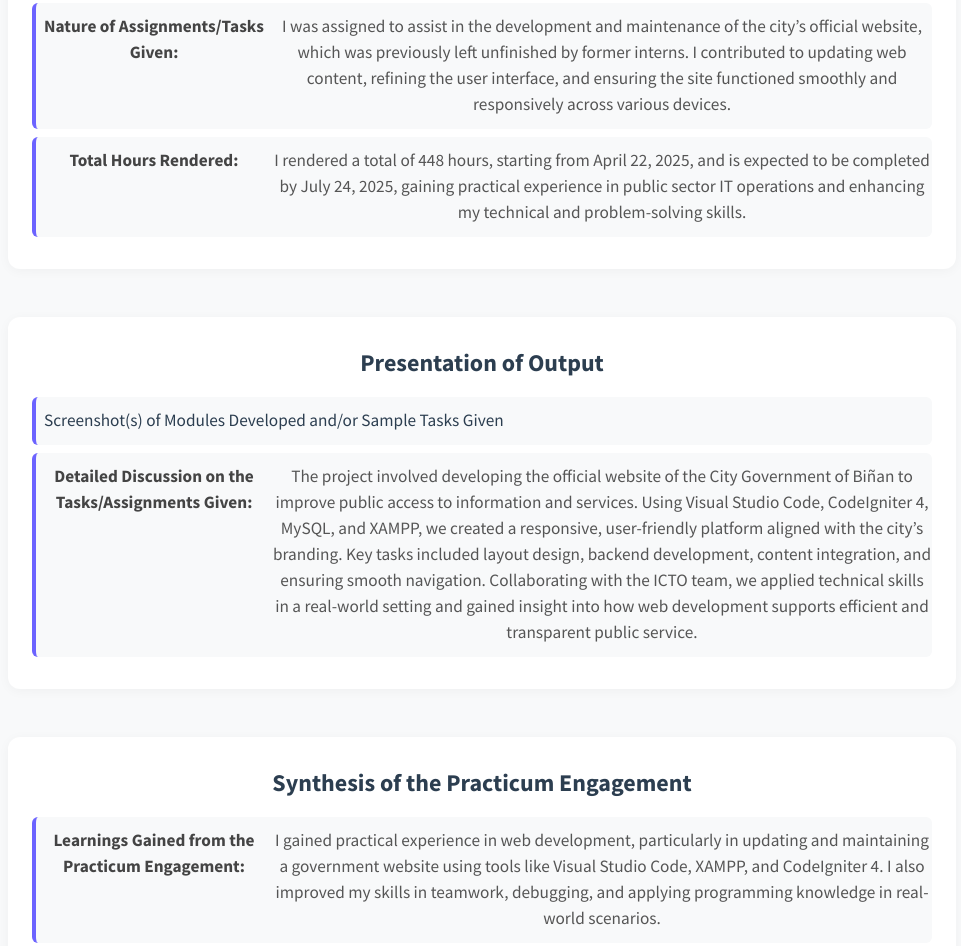
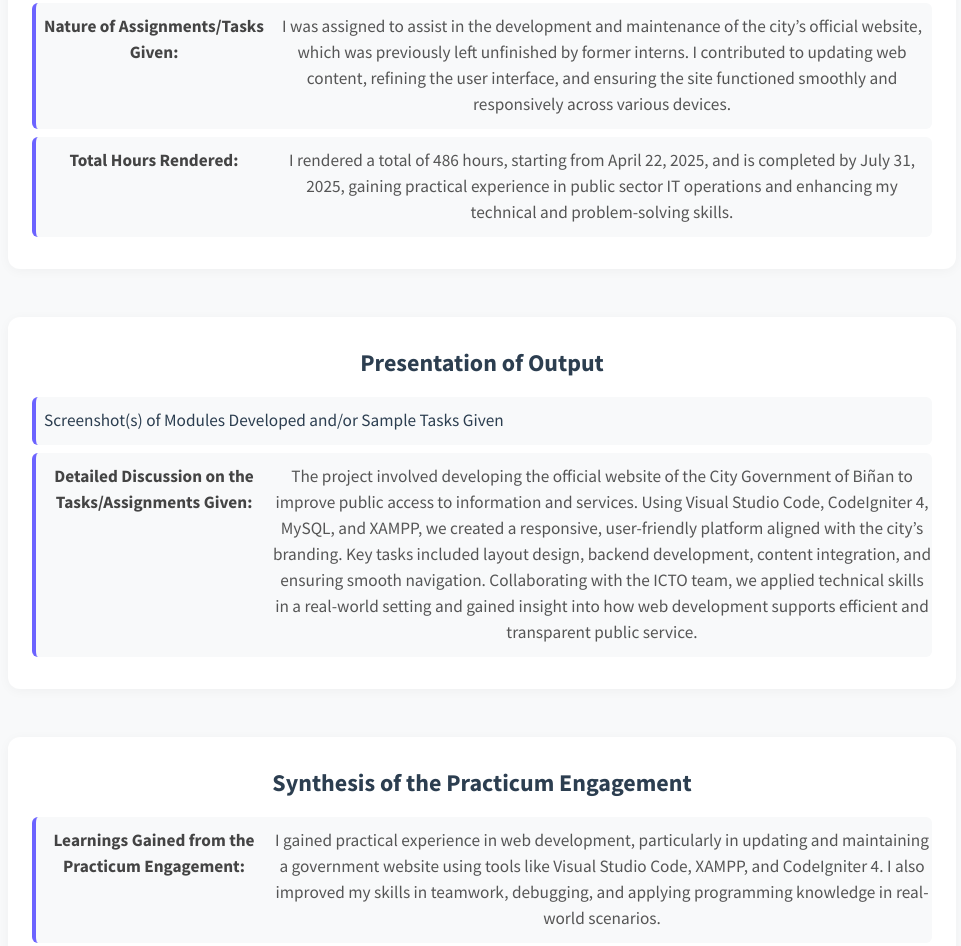
Before and after one commit to chelsealauron/lauronchelsea, a plain HTML site: page startbootstrap-stylish-portfolio-gh-pages/index.html in a window 1280 px wide. Shown: the part 4944-5890 px from the top of the page, without its empty margins (158-1119 px from the left). Drawn offline with nearby package versions, Linux system fonts and the light colour scheme.

Commit message:
Update index.html

```diff
--- a/startbootstrap-stylish-portfolio-gh-pages/index.html
+++ b/startbootstrap-stylish-portfolio-gh-pages/index.html
@@ -299,7 +299,7 @@ document.querySelectorAll('a.js-scroll-trigger[href^=\"#\"]').forEach(anchor =>
       <h4>Overview of the Practicum Engagement</h4>
       <div class="finalreport-item"><strong>Company Background:</strong> <span class="finalreport-desc">As part of my practicum experience, I was assigned to the Information & Communication Technology Office (ICTO) at Biñan City Hall in Laguna. I was assigned to the Information & Communication Technology Office (ICTO), which manages the city’s IT infrastructure and supports digital initiatives for efficient governance.</span></div>
       <div class="finalreport-item"><strong>Nature of Assignments/Tasks Given:</strong> <span class="finalreport-desc">I was assigned to assist in the development and maintenance of the city’s official website, which was previously left unfinished by former interns. I contributed to updating web content, refining the user interface, and ensuring the site functioned smoothly and responsively across various devices.</span></div>
-      <div class="finalreport-item"><strong>Total Hours Rendered:</strong> <span class="finalreport-desc">I rendered a total of 448 hours, starting from April 22, 2025, and is expected to be completed by July 24, 2025, gaining practical experience in public sector IT operations and enhancing my technical and problem-solving skills.</span></div>
+      <div class="finalreport-item"><strong>Total Hours Rendered:</strong> <span class="finalreport-desc">I rendered a total of 486 hours, starting from April 22, 2025, and is completed by July 31, 2025, gaining practical experience in public sector IT operations and enhancing my technical and problem-solving skills.</span></div>
     </div>
     <div class="mb-5 finalreport-block">
       <h4>Presentation of Output</h4>
```
